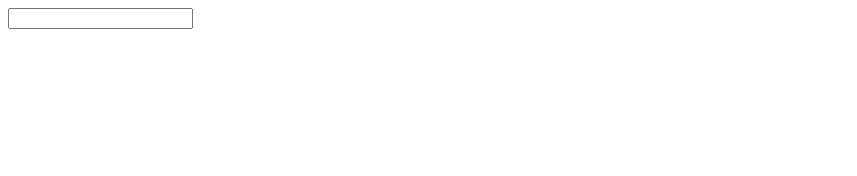
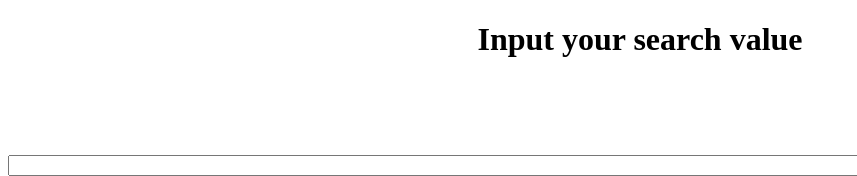
Before and after one commit to RamiDmour/C-, a website: page public/index.html in a window 1280 px wide. Shown: the whole page, without its empty margins (0-857 px from the left). Drawn offline with nearby package versions, Linux system fonts and the light colour scheme.

Commit message:
SEARCH IMPROVEMENTS

```diff
--- a/app.js
+++ b/app.js
@@ -23,7 +23,8 @@ app.post('/search', function(req, res) {
         results.hits.hits.forEach((hit, index) => {
             data = {
                 name: hit._source.name,
-                content: hit._source.content
+                content: hit._source.content,
+                hits: hit._score
             }
             r.push(data);
             console.log(data.name);
--- a/public/index.html
+++ b/public/index.html
@@ -8,8 +8,22 @@
 </head>
 <script src="https://rawgit.com/farzher/fuzzysort/master/fuzzysort.js"></script>
 <script src="https://ajax.googleapis.com/ajax/libs/jquery/3.4.1/jquery.min.js"></script>
+<style>
+    input.modalSearchInput {
+        position: absolute;
+        width: 100%;
+        top: 10vh;
+        margin-top: 75px;
+    }
+   .searchForm h1{
+       text-align: center;
+   }
+
+</style>
+
 <body>
-    <div class="">
+    <div class="searchForm">
+        <h1>Input your search value</h1>
         <input type="text" class="modalSearchInput">
         <div class="result"></div>
     </div>
--- a/public/main.js
+++ b/public/main.js
@@ -39,7 +39,7 @@ modalSearchInput.on('keyup', function (e) {
                   //   b.setAttribute('class', 'result-item');
                   //   b.innerHTML = m;
                   //   $('.result').append(m);
-                    console.log(m.name);
+                    console.log(`${m.hits} |  ${m.name}`);
                   })
                   console.log(`count - ${req.length}`)
                   console.log('---------------------------------------------------------------------------');
```
Also changed, not shown: search_multi_match.js (+4 -4 lines).
